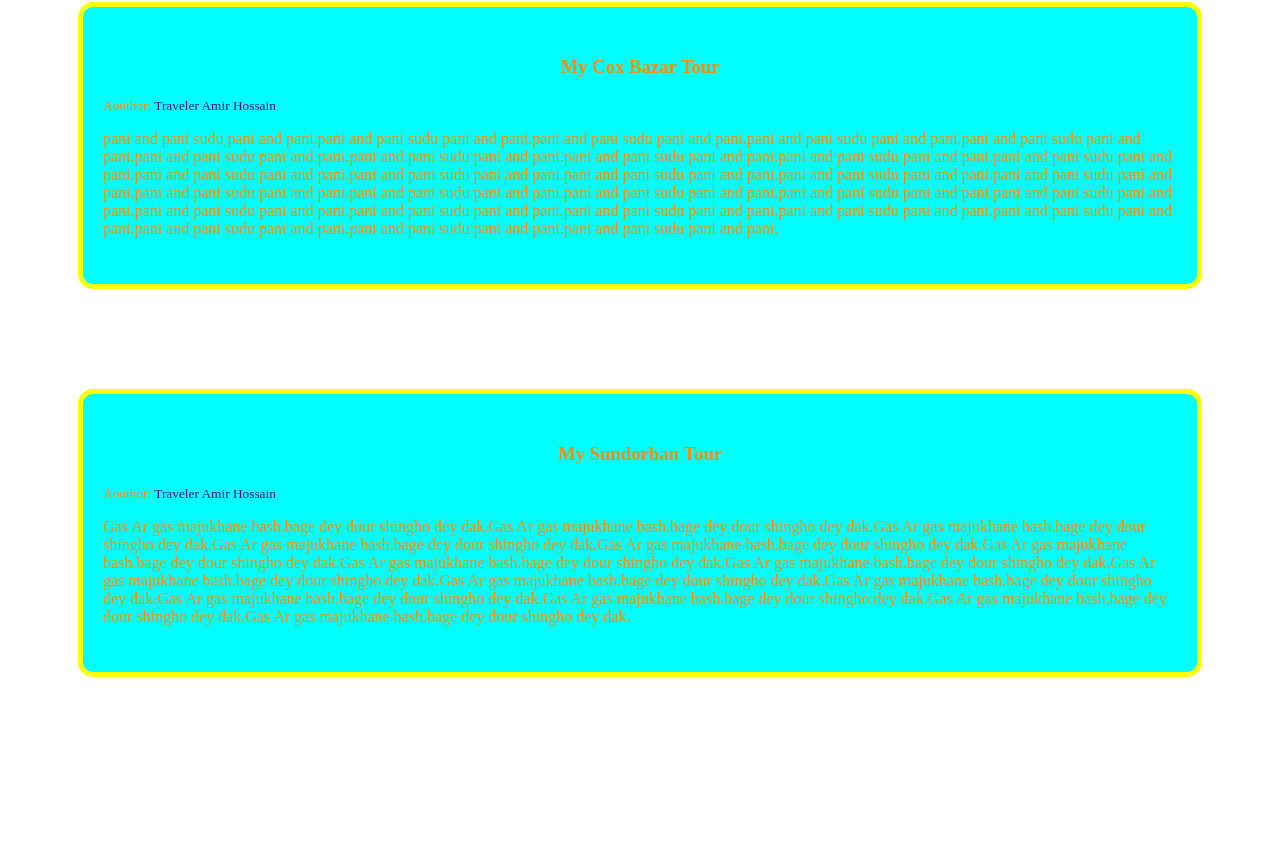
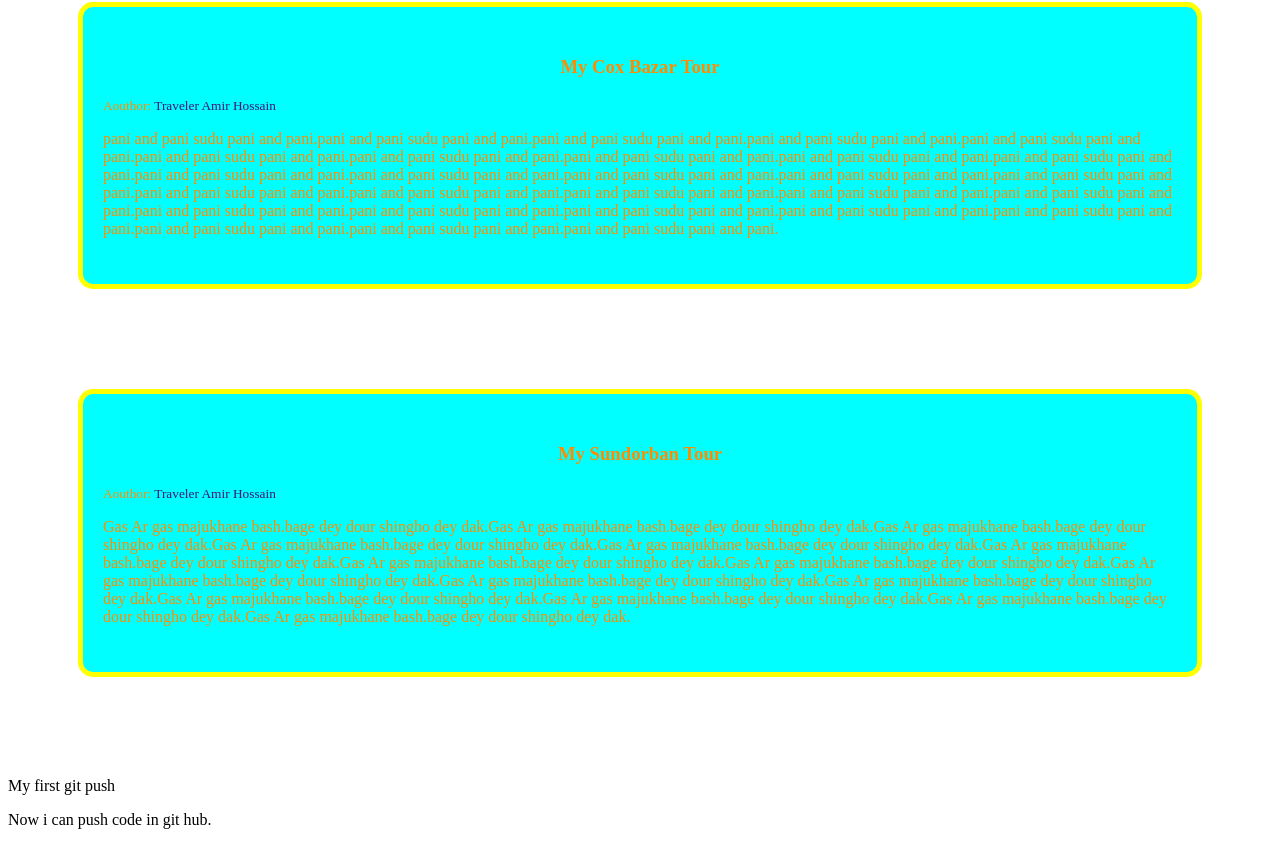
Before and after one commit to amirhossain29/traveling-repo, a plain HTML site: page Traveling-Blog.html in a window 1280 px wide. Shown: the part 526-1371 px from the top of the page. Before the commit the page ends 1303 px from the top, so only its background shows below. Drawn offline with Linux system fonts and the light colour scheme.

Commit message:
added commit

```diff
--- a/Traveling-Blog.html
+++ b/Traveling-Blog.html
@@ -42,5 +42,7 @@
         <small>Aouthor: <span class="name">Traveler Amir Hossain</span></small>
         <p>Gas Ar gas majukhane bash.bage dey dour  shingho dey dak.Gas Ar gas majukhane bash.bage dey dour  shingho dey dak.Gas Ar gas majukhane bash.bage dey dour  shingho dey dak.Gas Ar gas majukhane bash.bage dey dour  shingho dey dak.Gas Ar gas majukhane bash.bage dey dour  shingho dey dak.Gas Ar gas majukhane bash.bage dey dour  shingho dey dak.Gas Ar gas majukhane bash.bage dey dour  shingho dey dak.Gas Ar gas majukhane bash.bage dey dour  shingho dey dak.Gas Ar gas majukhane bash.bage dey dour  shingho dey dak.Gas Ar gas majukhane bash.bage dey dour  shingho dey dak.Gas Ar gas majukhane bash.bage dey dour  shingho dey dak.Gas Ar gas majukhane bash.bage dey dour  shingho dey dak.Gas Ar gas majukhane bash.bage dey dour  shingho dey dak.Gas Ar gas majukhane bash.bage dey dour  shingho dey dak.Gas Ar gas majukhane bash.bage dey dour  shingho dey dak.</p>
     </div>
+        <p>My first git push</p>
+        <p>Now i can push code in git hub.</p>
 </body>
 </html>
```
